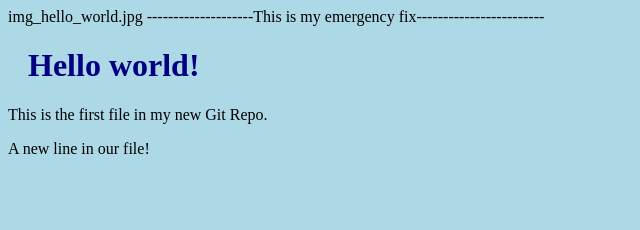
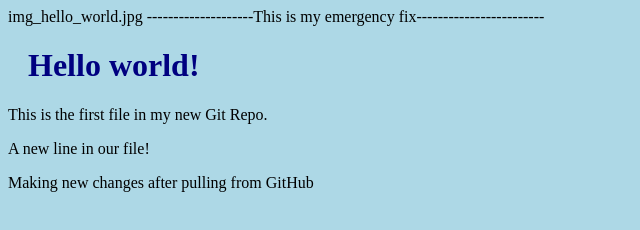
Before and after one commit to CODEAFSARA/SecondRepo, a plain HTML site: page Index.html in a window 1280 px wide. Shown: the whole page, without its empty margins (0-640 px from the left). Drawn offline with Linux system fonts and the light colour scheme.

Commit message:
Updated index.html file

```diff
--- a/Index.html
+++ b/Index.html
@@ -12,3 +12,4 @@ img_hello_world.jpg
 <p>A new line in our file!</p>
 </body>
 </html>
+Making new changes after pulling from GitHub</p>
```
